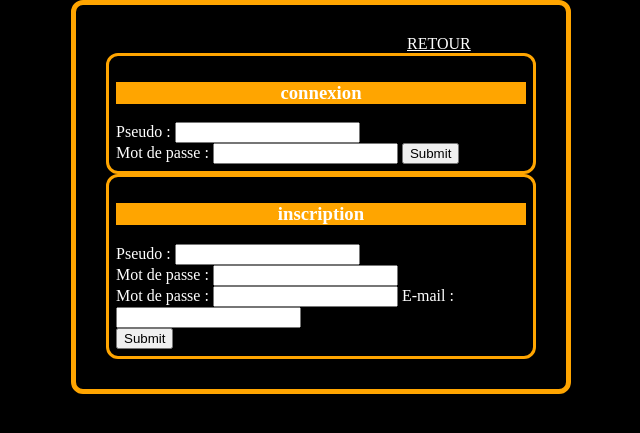
After one commit to Arveez/blog_complet_MVC, a PHP site: page /vue/membres/connexion-inscription.php in a window 1280 px wide. The commit adds this page. Shown: the top 433 px of the page, without its empty margins (319-959 px from the left). Run offline with PHP 8.4, Linux system fonts and the light colour scheme.

```diff
--- a/modele/blog/get_commentaires.php
+++ b/modele/blog/get_commentaires.php
@@ -7,4 +7,5 @@
 	$req->execute();
 	$commentaires = $req->fetchAll();
 	return $commentaires;
+	$req->closeCursor();
 }
--- a/vue/blog/index.php
+++ b/vue/blog/index.php
@@ -1,16 +1,16 @@
 <!DOCTYPE html>
 <html>
 <head>
-	<title>BLOG</title>
+	<title>BLOGO</title>
 	<link rel="stylesheet" href="vue/blog/style.css" />
 	<meta charset="utf-8" />
 	<meta name="viewport" content="width=device-width;initial-scale=1">
 
-	</style>
 </head>
 <body>
 	<section>
-		<h1>BLOG</h1>
+		<a href="vue/membres/connexion-inscription.php">CONNEXION</a><br />
+		<h1>BLOGO</h1>
 		<div id="billets">
 			<?php foreach ($billets as $key => $value) { ?>
 				<div class="billet">
--- a/vue/blog/style.css
+++ b/vue/blog/style.css
@@ -4,12 +4,11 @@ body {
 	max-width: 500px;
 	margin :auto;
 }
-h1, h2 {
+h1, h2, h3 {
 	text-align: center;
 }
-h2 {
+h2, h3 {
 		background-color: orange;
-
 }
 section {
 	border: 5px solid orange;
@@ -21,3 +20,9 @@ a {
 	right: -70%;
 	color: white;
 }
+#inscription, #connexion {
+	border: 3px solid orange;
+	border-radius: 12px;
+	padding:7px;
+
+}
--- /dev/null
+++ b/vue/membres/connexion-inscription.php
@@ -0,0 +1,33 @@
+<!DOCTYPE html>
+<html>
+<head>
+	<title>BLOGO</title>
+	<link rel="stylesheet" href="../../vue/blog/style.css" />
+	<meta charset="utf-8" />
+	<meta name="viewport" content="width=device-width;initial-scale=1">
+
+</head>
+<body>
+	<section>
+		<a href="../../index.php">RETOUR</a>
+		<div id="connexion">
+			<h3>connexion</h3>
+			<form method="post" action="../../controleur/membres/connexion.php">
+				<label for="pseudo" maxlength="40" >Pseudo</label> : <input type="text" name="pseudo" required="required"/><br />
+		        <label for="pass">Mot de passe</label> : <input type="password" name="pass" required="required" />
+		       	<input type="submit" />
+			</form>
+		</div>
+		<div id="inscription">
+			<h3>inscription</h3>
+			<form method="post" action="../../controleur/membres/inscription.php">
+				<label for="pseudo" maxlength="40" >Pseudo</label> : <input type="text" name="pseudo" required="required" placeholder="<?php if (isset($_GET['pris'])) {echo 'déjà pris';}; ?>" /><br />
+		        <label for="pass">Mot de passe</label> : <input type="password" name="pass" required="required" placeholder="<?php if (isset($_GET['diff'])) {echo 'les mots de passe...';}; ?>" /><br />
+		        <label for="pass2">Mot de passe</label> : <input type="password" name="pass2" required="required" placeholder="<?php if (isset($_GET['diff'])) {echo 'ne correspondent pas.';}; ?>" />
+		        <label for="mail">E-mail : <input type="text" name="mail" id="mail" required="required" /><br/>
+		       	<input type="submit" />
+			</form>
+		</div>
+	</section>
+</body>
+</html>
```
Also changed, not shown: controleur/membres/inscription.php (added, +25 -0 lines), modele/membres/check_pseudo.php (added, +18 -0 lines), modele/membres/inscription.php (added, +34 -0 lines).
